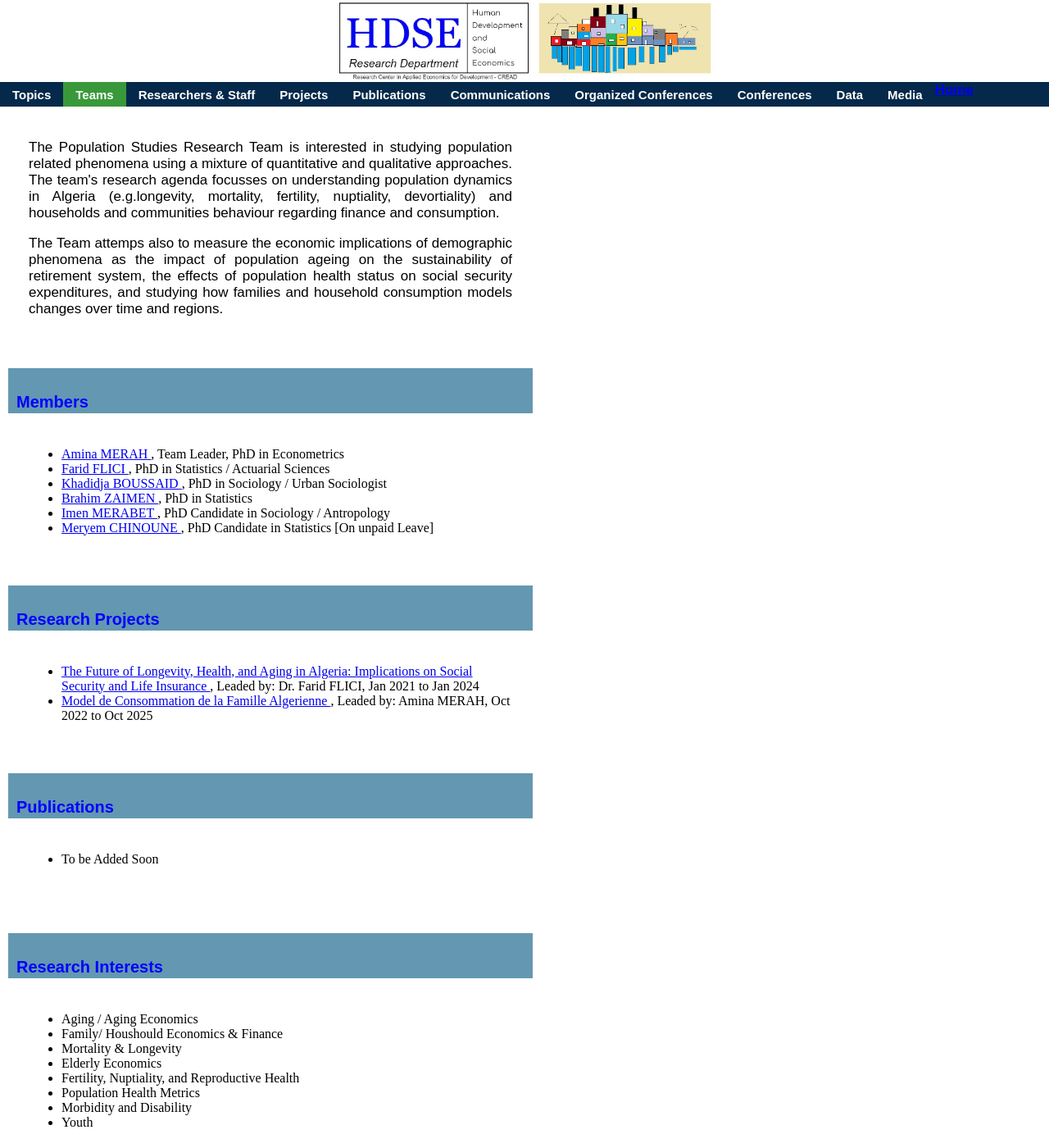
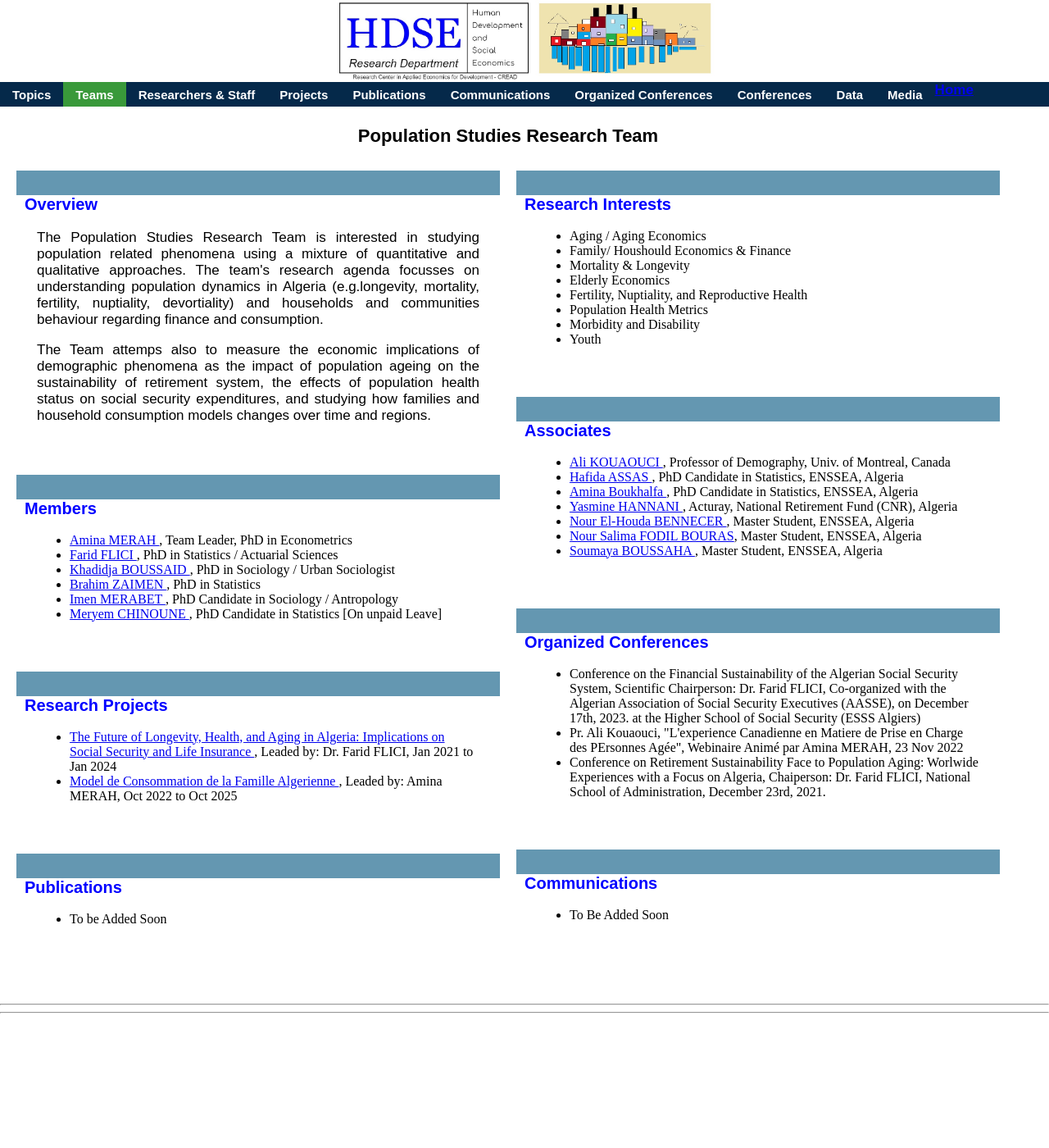
Before and after one commit to Farid-FLICI/farid-flici.github.io, a Jekyll site: the page ps.html, which Jekyll copies as it is, in a window 1280 px wide and 1400 px high. Shown: the whole window at 82% size. Built offline with Jekyll 4.4.1, drawn with Linux system fonts in a browser that asks for light colours.

Commit message:
Update ps.html

```diff
--- a/ps.html
+++ b/ps.html
@@ -23,8 +23,9 @@ ul.topnav li a.active {background-color: #04AA6D;padding:7px 15px 6px 15px}
 ul.topnav li.right {float: right;}
 
 @media screen and (max-width: 600px) {   ul.topnav li.right,    ul.topnav li {float: center;}    }
+* {  box-sizing: border-box;}
 .column { float: left; width: 50%; padding: 10px; }
-.row:after {content: "";  display: table;  clear: both;padding:5px 50px 15px 10px;margin-top:130px; float: center; overflow: hidden}
+.row:after {content: "";  display: table;  clear: both;}
 
 .header { position:fixed; top:0px; padding: 0px 0px 0px 0px;text-align: center; background-color: white; height:100px; width: 100%  }
 
@@ -57,9 +58,11 @@ ul.topnav li.right {float: right;}
 </ul>
 
 
+<div style="padding:5px 50px 15px 10px;margin-top:130px; float: center; overflow: hidden">
+<h2> Population Studies Research Team </h2>
 
 <div class="row">
-    <h2> Population Studies Research Team </h2>
+
 <div class="column">
 
  <div class="container">
```
